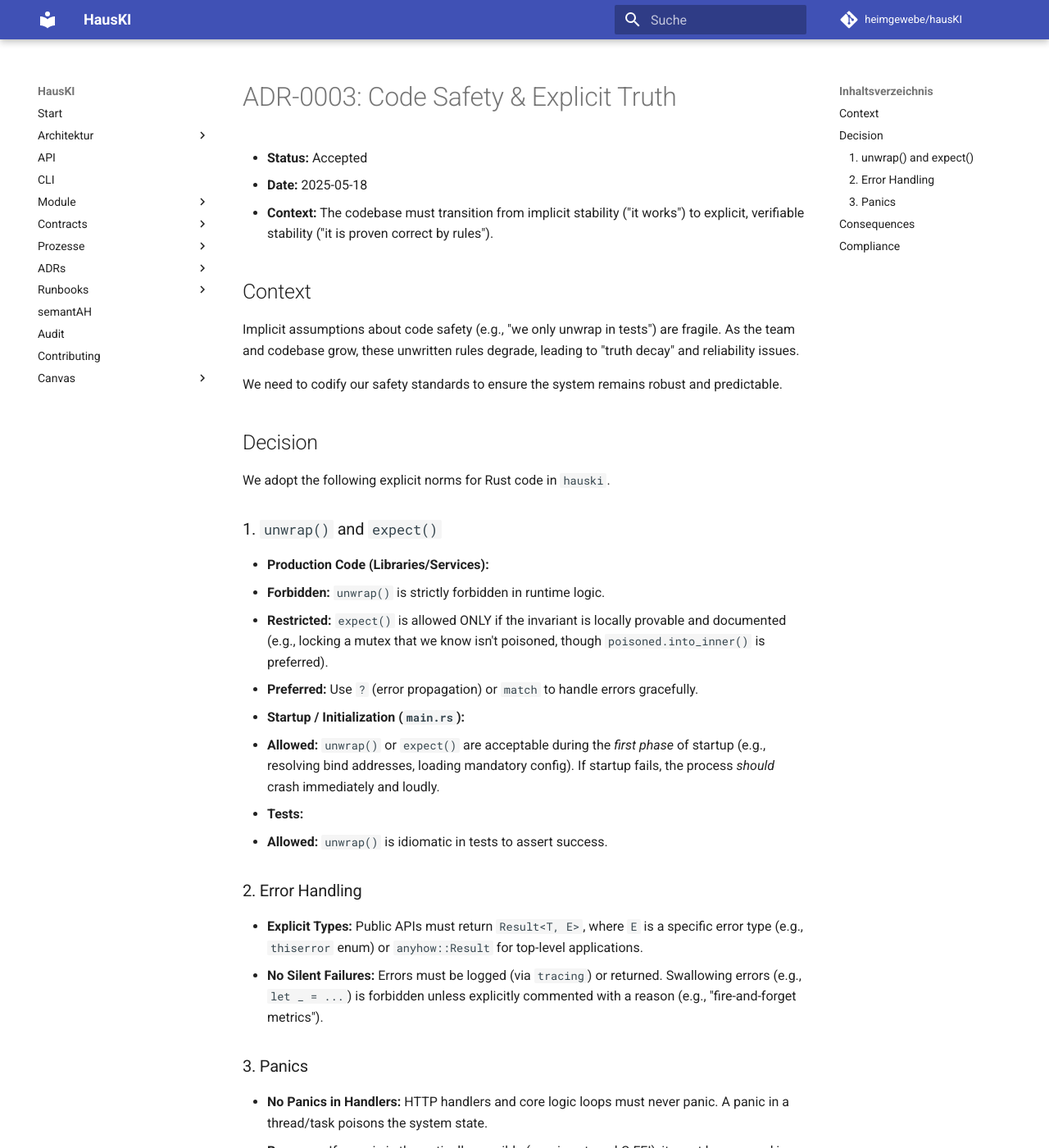
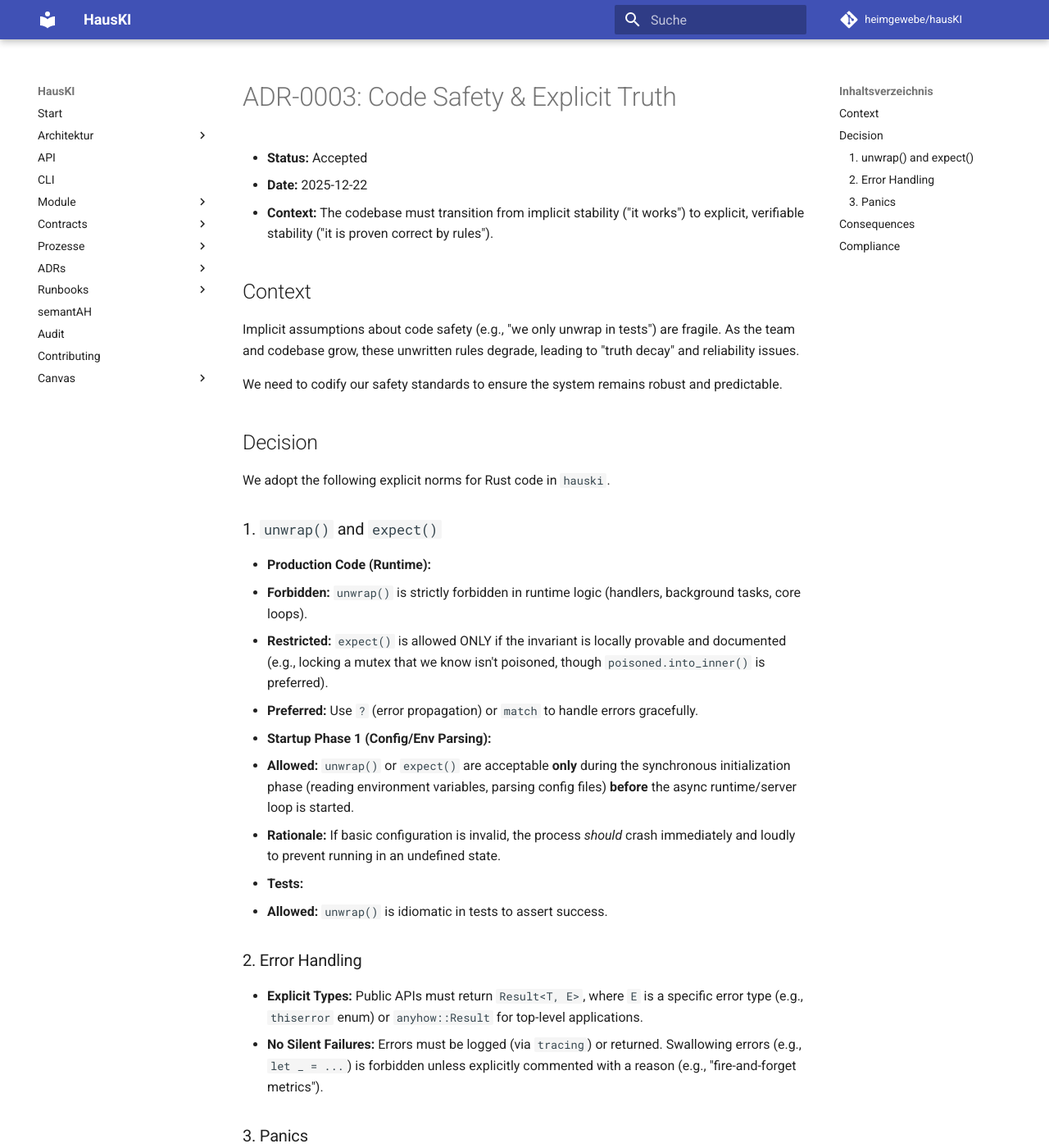
Before and after one commit to heimgewebe/hausKI, an MkDocs documentation site: the page built from docs/adr/ADR-0003__code-safety.md, in a window 1280 px wide and 1400 px high. Shown: the whole window at 82% size. Built offline with MkDocs 1.6.1 and Material for MkDocs 9.7.7, drawn with Linux system fonts in a browser that asks for light colours; comment, search, counter and statistics services are not loaded.

Commit message:
chore(docs): introduce epistemic infrastructure and explicit safety norms
- Add `scripts/generate-test-summary.sh` to generate `artifacts/test.summary.json` as a canonical truth artifact.
- Create `docs/adr/ADR-0003__code-safety.md` to explicitely define code safety norms (unwrap, panics).
- Update `docs/inconsistencies.md` to classify gaps as conscious boundaries.
- Update `CONTRIBUTING.md` to reference these new artifacts and norms.

```diff
--- a/docs/adr/ADR-0003__code-safety.md
+++ b/docs/adr/ADR-0003__code-safety.md
@@ -1,7 +1,7 @@
 # ADR-0003: Code Safety & Explicit Truth
 
 * **Status:** Accepted
-* **Date:** 2025-05-18
+* **Date:** 2025-12-22
 * **Context:** The codebase must transition from implicit stability ("it works") to explicit, verifiable stability ("it is proven correct by rules").
 
 ## Context
@@ -16,13 +16,14 @@ We adopt the following explicit norms for Rust code in `hauski`.
 
 ### 1. `unwrap()` and `expect()`
 
-* **Production Code (Libraries/Services):**
-  * **Forbidden:** `unwrap()` is strictly forbidden in runtime logic.
+* **Production Code (Runtime):**
+  * **Forbidden:** `unwrap()` is strictly forbidden in runtime logic (handlers, background tasks, core loops).
   * **Restricted:** `expect()` is allowed ONLY if the invariant is locally provable and documented (e.g., locking a mutex that we know isn't poisoned, though `poisoned.into_inner()` is preferred).
   * **Preferred:** Use `?` (error propagation) or `match` to handle errors gracefully.
 
-* **Startup / Initialization (`main.rs`):**
-  * **Allowed:** `unwrap()` or `expect()` are acceptable during the *first phase* of startup (e.g., resolving bind addresses, loading mandatory config). If startup fails, the process *should* crash immediately and loudly.
+* **Startup Phase 1 (Config/Env Parsing):**
+  * **Allowed:** `unwrap()` or `expect()` are acceptable **only** during the synchronous initialization phase (reading environment variables, parsing config files) **before** the async runtime/server loop is started.
+  * **Rationale:** If basic configuration is invalid, the process *should* crash immediately and loudly to prevent running in an undefined state.
 
 * **Tests:**
   * **Allowed:** `unwrap()` is idiomatic in tests to assert success.
```
Also changed, not shown: docs/inconsistencies.md (+6 -2 lines), 1 other file.
